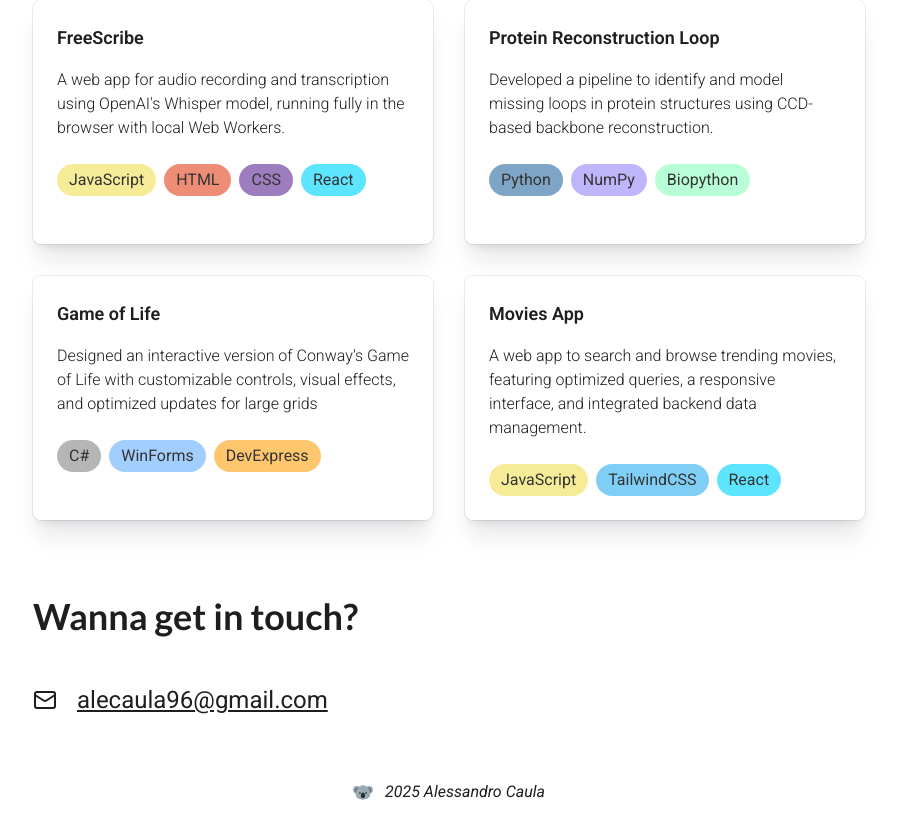
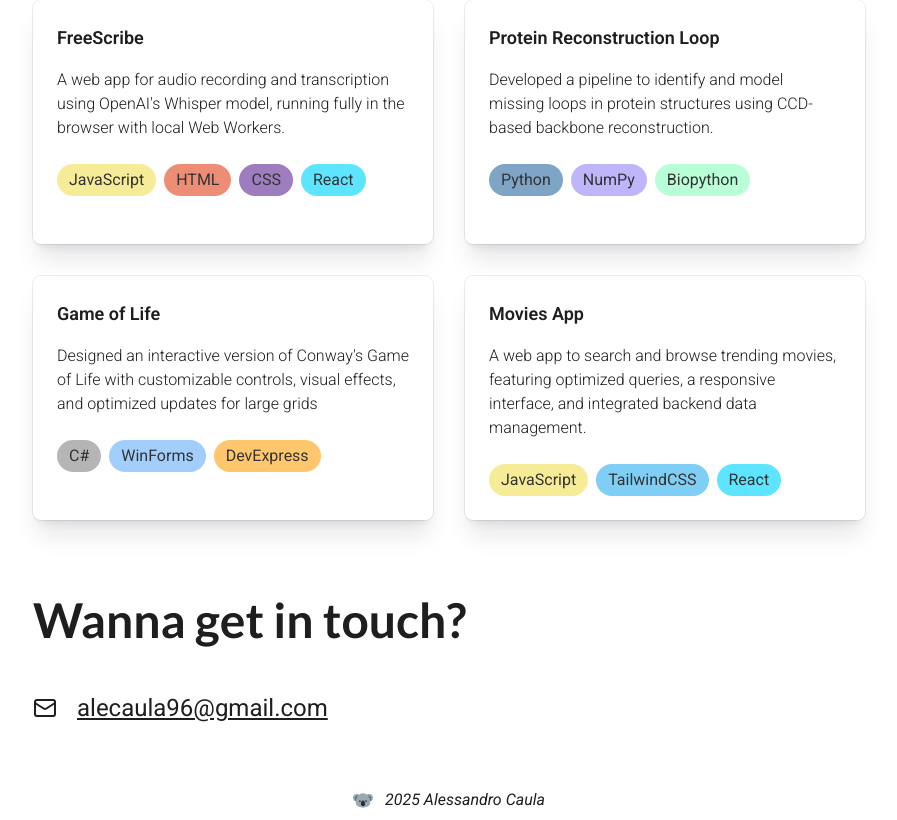
Before and after one commit to AlessandroCaula/alessandrocaula-website, a React (Vite) app: page / in a window 1280 px wide. Shown: the part 3197-4017 px from the top of the page, without its empty margins (191-1088 px from the left). Built offline with nearby package versions, Linux system fonts and the light colour scheme.

Commit message:
Change font dimension

```diff
--- a/src/components/pages/Contacts.tsx
+++ b/src/components/pages/Contacts.tsx
@@ -3,7 +3,7 @@ import { MailIcon } from "lucide-react";
 const Contacts = () => {
   return (
     <div className="pt-15 ml-8 flex flex-col gap-12">
-      <h2 className="font-lato font-bold text-4xl">Wanna get in touch?</h2>
+      <h2 className="font-lato font-bold text-5xl">Wanna get in touch?</h2>
       <div className="flex flex-row items-center gap-x-5">
         <MailIcon className="text-foreground"/>
         <a
```
